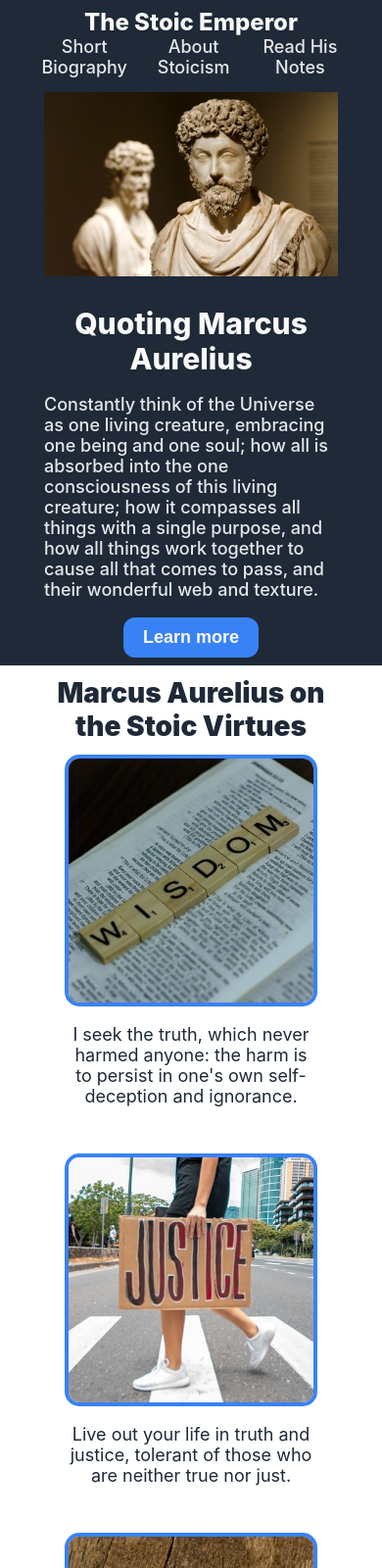
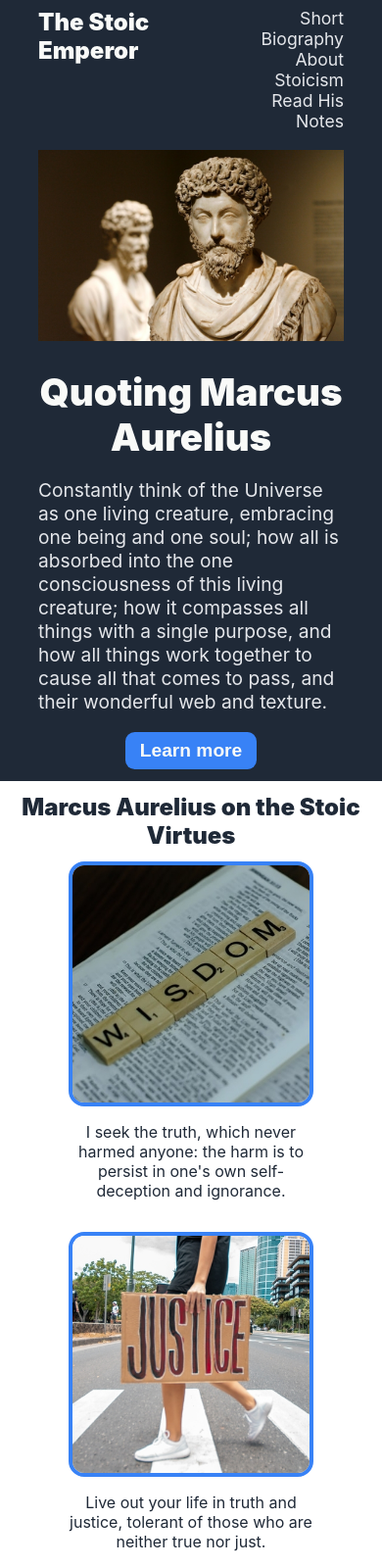
Before and after one commit to ann8th/landing-page, a plain HTML site: page index.html in a window 390 px wide. Shown: the top 1600 px of the page at 98% size. Drawn offline with Linux system fonts and the light colour scheme.

Commit message:
Add alt text to images and adjust responsiveness

```diff
--- a/css/style.css
+++ b/css/style.css
@@ -1,85 +1,17 @@
+* {
+    box-sizing: border-box;
+}
 body {
     font-family: -apple-system, BlinkMacSystemFont, 'Segoe UI', Roboto, Oxygen, Ubuntu, Cantarell, 'Open Sans', 'Helvetica Neue', sans-serif;
     margin: 0;
-    padding: 0;
-}
-
-header {
-    padding: 1% 10% 5%;
-    display: flex;
-    justify-content: space-between;
-}
-
-header .logo {
-    font-size: 24px;
-    color: #f9faf8;
-    font-weight: 800;
-}
-
-ul {
-    list-style-type: none;
-    margin: 0;
-    padding: 0;
-    display: flex;
-    gap: 20px;
-}
-
-.subheader {
-    padding: 1% 10% 5%;
-    display: flex;
-    justify-content: center;
-    align-items: center;
-    gap: 5%;
-}
-
-.hero h1 {
-    font-size: 48px;
-    font-weight: 800;
-    color: #f9faf8;
-}
-
-.hero p,
-a {
-    font-size: 18px;
-    color: #e5e7eb;
-    font-weight: 500;
-}
-
-button.hero,
-.action {
-    background: #3882f6;
-    color: #f9faf8;
-    font-weight: 800;
+    color: #1f2937;
 }
 
 
-button.hero {
-    text-align: center;
-    font-size: 18px;
-    font-weight: 800;
-    border: none;
-    padding: 10px 20px;
-    border-radius: 12px;
-}
-
-img.hero {
-    width: 300px;
-    flex: 1 1 auto;
-}
-
-div.hero {
-    width: 300px;
-    flex: 1 1 auto;
-}
-
-a {
-    text-decoration: none;
-}
-
-h1 {
-    font: unset;
+h1, p {
     margin: 0;
     padding: 0;
+    font: unset;
 }
 
 .top,
@@ -87,152 +19,238 @@ footer {
     background: #1f2937;
 }
 
+.logo,
+.hero h1,
+.action,
+button.hero {
+    color: #f9faf8;
+}
+
 h1.cards {
-    margin: 3% 10% 1%;
-    font-size: 36px;
-    color: #1f2937;
+    text-align: center;
+    padding: 3% 0 0;
+}
+
+ul {
+    list-style: none;
+    margin: 0;
+    padding: 0;
+    text-align: right;
+    font-size: 1.1em;
+}
+
+a {
+    text-decoration: none;
+}
+
+a:hover {
+    color: sandybrown;
+}
+
+a,
+.hero p,
+footer {
+    color: #e5e7eb;
+}
+
+button,
+.action {
+    background: #3882f6;
+}
+
+.quote {
+    background: #e5e7eb;
+}
+
+div.hero,
+div.cards,
+div.quote,
+div.action {
+    padding: 3% 10%;
+}
+
+header {
+    display: flex;
+    justify-content: space-between;
+    padding: 2% 10%;
+}
+
+.logo,
+h1.cards {
+    font-size: 1.5em;
+    font-weight: 900;
+}
+
+
+.hero {
+    font-size: 1.2em;
+    display: flex;
+    flex-direction: column;
+    gap: 1.5em;
+}
+
+.hero h1 {
+    font-size: 2em;
     font-weight: 900;
     text-align: center;
 }
 
-div.cards {
-    margin: 3% 17% 5%;
+.hero img {
+    width: 100%;
+    order: 0;
+}
+
+.hero-text {
+    order: 1;
     display: flex;
-    justify-content: center;
-    align-items: flex-start;
-    flex-wrap: wrap;
-    gap: 30px;
+    flex-direction: column;
+    gap: 1em;
+}
+
+button.hero {
+    font-size: 1em;
+    width: fit-content;
+    padding: 0.5rem 0.75em;
+    border-radius: 0.5em;
+    border: none;
+    font-weight: 700;
+    align-self: center;
+}
+
+h1.cards {
+    padding: 3% 2% 0%;
+    text-align: center;
+    word-wrap: break-word;
+}
+
+.card img {
+    flex: 1 1 auto;
+    max-width: 250px;
+    border: 0.25em solid #3882f6;
+    border-radius: 1em;
+}
+
+.card p {
+    text-align: center;
+    font-size: 1em;
+    max-width: 250px;
 }
 
 .card {
     display: flex;
     flex-direction: column;
-    width: 250px;
-    flex: 1 1 auto;
+    justify-content: center;
+    gap: 1em;
+
 }
 
-.card img {
-    border: 4px solid #3882f6;
-    border-radius: 15px;
+div.cards {
+    display: flex;
+    align-items: flex-start;
+    justify-content: center;
+    flex-wrap: wrap;
+    gap: 2em;
 }
 
-.card p {
-    color: #1f2937;
-    text-align: center;
-    font-size: 18px;
-}
-
-.quote {
-    background: #e5e7eb;
-    font-size: 36px;
-    font-weight: 300;
-    padding: 5% 15%;
+div.quote {
+    font-size: 1.5em;
 }
 
 p.author {
-    font-size: 28px;
+    font-size: 0.8em;
     font-weight: 800;
     text-align: right;
+    padding-top: 0.5em;
 }
+
 
 div.action {
     margin: 5% 10%;
-    padding: 2% 7%;
-    border-radius: 15px;
+    border-radius: 0.5em;
     display: flex;
-    justify-content: space-between;
-    align-items: center;
-    gap: 30px;
+    flex-direction: column;
+    gap: 1em;
+    font-size: 1.2em;
 }
 
-.action h1 {
-    font: unset;
-    min-width: 200px;
-    font-size: 28px;
-    margin-bottom: 4px;
-    flex: 1 1 auto;
-}
-
-.action p {
-    min-width: 200px;
-    font-size: 20px;
-    font-weight: 400;
-    margin: 0;
-    padding: 0;
-    flex: 1 1 auto;
+.text h1 {
+    font-size: 1.3em;
+    font-weight: 900;
+    padding-bottom: 0.3em;
 }
 
 button.action {
-    padding: 8px 15px;
-    font-size: 18px;
-    font-weight: 800;
-    text-align: center;
-    border-radius: 12px;
-    border: 2px solid #f9faf8;
-    flex: 0 0 auto;
+    font-size: 1em;
+    width: fit-content;
+    padding: 0.25em 1em;
+    border-radius: 0.5em;
+    border: 0.1em solid #f9faf8;
+    font-weight: 700;
+    flex-shrink: 0;
+
 }
 
+
 footer {
-    font-size: 18px;
-    font-weight: 500;
-    height: 100px;
-    color: #e5e7eb;
-    display: flex;
-    justify-content: center;
-    align-items: center;
+    font-size: 1em;
+    text-align: center;
+    padding: 2%;
 }
 
-@media only screen and (max-width: 800px) {
-    header {
-        flex-direction: column;
-        align-items: center;
-        align-self: center;
-        padding: 2% 10%;
-        text-align: center;
+
+
+@media screen and (min-width: 900px) {
+    body {
+        font-size: 18px;
     }
 
-    .subheader h1 {
-        font-size: 30px;
-        text-align: center;
+}
+
+
+@media screen and (min-width: 1390px) {
+
+    body {
+        font-size: 20px;
     }
 
-    .subheader {
-        text-align: center;
-        padding: 2% 5%;
-        flex-direction: column;
-        gap: 30px;
+    ul {
+        display: flex;
+        gap: 1em;
     }
 
-    div.hero {
-        order: 1;
+    .hero {
+        flex-direction: row;
     }
 
-    .hero p {
+    .hero-text {
+        order: 0;
+        width: 45%;
+        align-self: flex-end;
+    }
+
+    .hero img {
+        width: 45%;
+        height: 45%;
+        align-self: center;
+        margin-left: auto;
+    }
+
+    .hero-text h1 {
         text-align: left;
     }
 
-    img.hero {
-        order: 0;
+    button.hero {
+        align-self: flex-start;
     }
 
-    .action {
-        flex-direction: column;
-        text-align: center;
+    div.action {
+        flex-direction: row;
+        justify-content: center;
+
     }
 
-    .action h1 {
-        font-size: 22px;
-    }
-
-    .quote h1 {
-        font-size: 22px;
-    }
-
-    p.author {
-        font-size: 18px;
-    }
-
-    h1.cards {
-        font-size: 28px;
+    button.action {
+        align-self: center;
+        margin-left: auto;
     }
 }
--- a/index.html
+++ b/index.html
@@ -17,38 +17,38 @@
                 <li><a href="https://www.gutenberg.org/files/2680/2680-h/2680-h.htm" target="_blank">Read His Notes</a></li>
             </ul>
         </header>
-        <div class="subheader">
-           <div class="hero">
+        <div class="hero">
+           <div class="hero-text">
                <h1>Quoting Marcus Aurelius</h1>
                <p>Constantly think of the Universe as one living creature, embracing one being and one soul; how all is absorbed into the one consciousness of this living creature; how it compasses all things with a single purpose, and how all things work together to cause all that comes to pass, and their wonderful web and texture.</p>
                <button class="hero" type="button">Learn more</button>
            </div>
-           <img class="hero" src="./images/hero.jpg">
+           <img src="./images/hero.jpg" alt="Bust of Marcus Aurelius">
         </div>
     </div>
 
     <h1 class="cards">Marcus Aurelius on the Stoic Virtues</h1>
     <div class="cards">
         <div class="card">
-            <img src="./images/card1.jpg">
+            <img src="./images/card1.jpg" alt="Wisdom">
             <p>I seek the truth, which never harmed anyone: the harm is to persist in one's own self-deception and ignorance.</p>
         </div>
         <div class="card">
-            <img src="./images/card2.jpg">
+            <img src="./images/card2.jpg" alt="Justice">
             <p>Live out your life in truth and justice, tolerant of those who are neither true nor just.</p>
         </div>
         <div class="card">
-            <img src="./images/card3.jpg">
+            <img src="./images/card3.jpg" alt="Courage">
             <p>The first rule is to keep an untroubled spirit. The second is to look things in the face and know them for what they are.</p>
         </div>
         <div class="card">
-            <img src="./images/card4.jpg">
+            <img src="./images/card4.jpg" alt="Temperance">
             <p>Because most of what we say and do is not essential. If you can eliminate it, you'll have more time, and more tranquillity. Ask yourself at every moment, "Is this necessary?"</p>
         </div>
     </div>
 
     <div class="quote">
-        <h1>To my soul: <em>Are you ever going to achieve goodness? Ever going to be simple, whole, and naked—as plain to see as the body that contains you? Know what an affectionate and loving disposition would feel like? Ever be fulfilled, ever stop desiring—lusting and longing for people and things to enjoy? Or for more time to enjoy them? Or for some other place or country—“a more temperate clime”? Or for people easier to get along with. And instead be satisfied with what you have, and accept the present—all of it. And convince yourself that everything is the gift of the gods, that things are good and always will be, whatever they decide and have in store for the preservation of that perfect entity—good and just and beautiful, creating all things, connecting and embracing them, and gathering in their separated fragments to create more like them.</em></h1>
+        <p>To my soul: <em>Are you ever going to achieve goodness? Ever going to be simple, whole, and naked—as plain to see as the body that contains you? Know what an affectionate and loving disposition would feel like? Ever be fulfilled, ever stop desiring—lusting and longing for people and things to enjoy? Or for more time to enjoy them? Or for some other place or country—“a more temperate clime”? Or for people easier to get along with. And instead be satisfied with what you have, and accept the present—all of it. And convince yourself that everything is the gift of the gods, that things are good and always will be, whatever they decide and have in store for the preservation of that perfect entity—good and just and beautiful, creating all things, connecting and embracing them, and gathering in their separated fragments to create more like them.</em></h1>
         <p class="author">-Marcus Aurelius, Stoic Emperor</p>
     </div>
 
```
